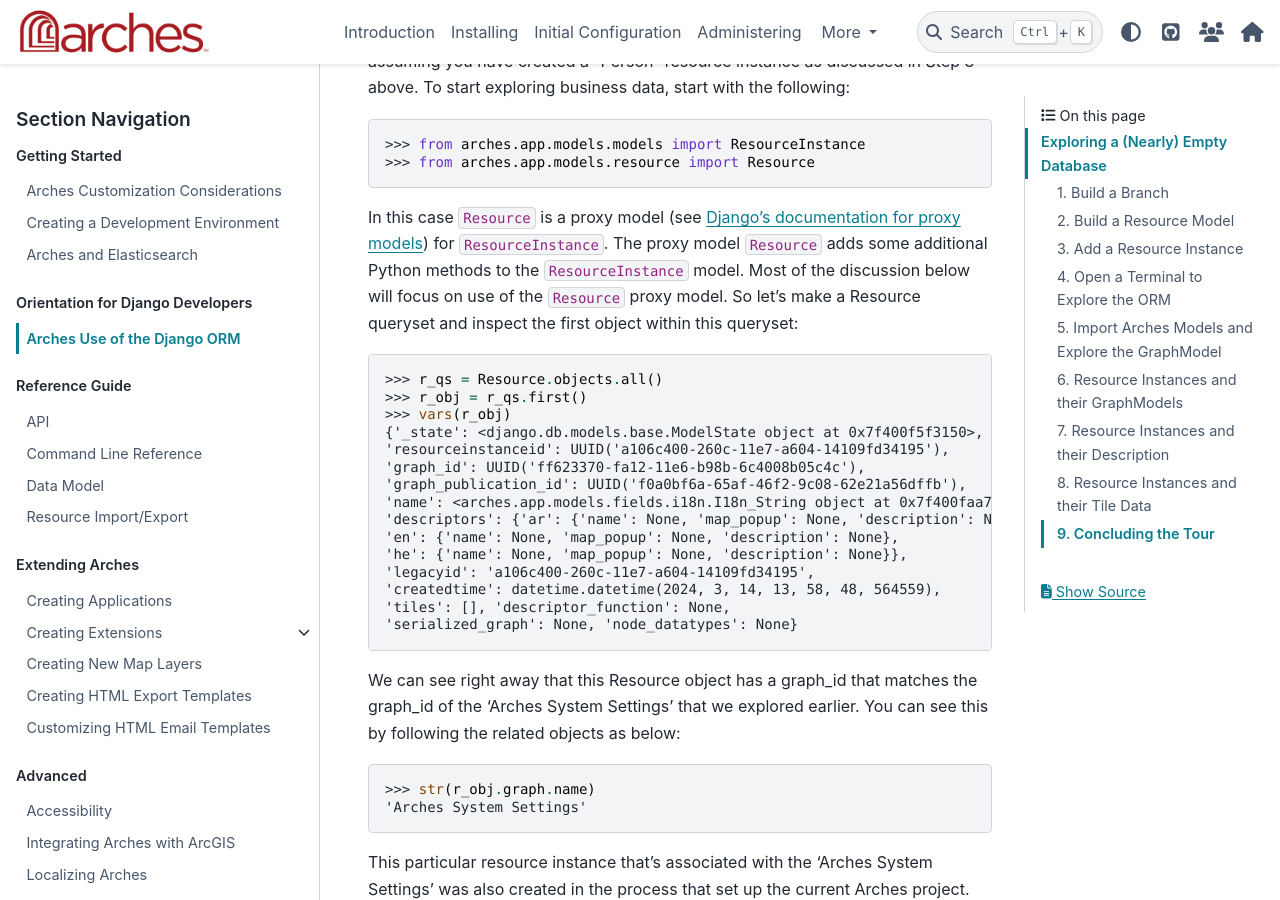
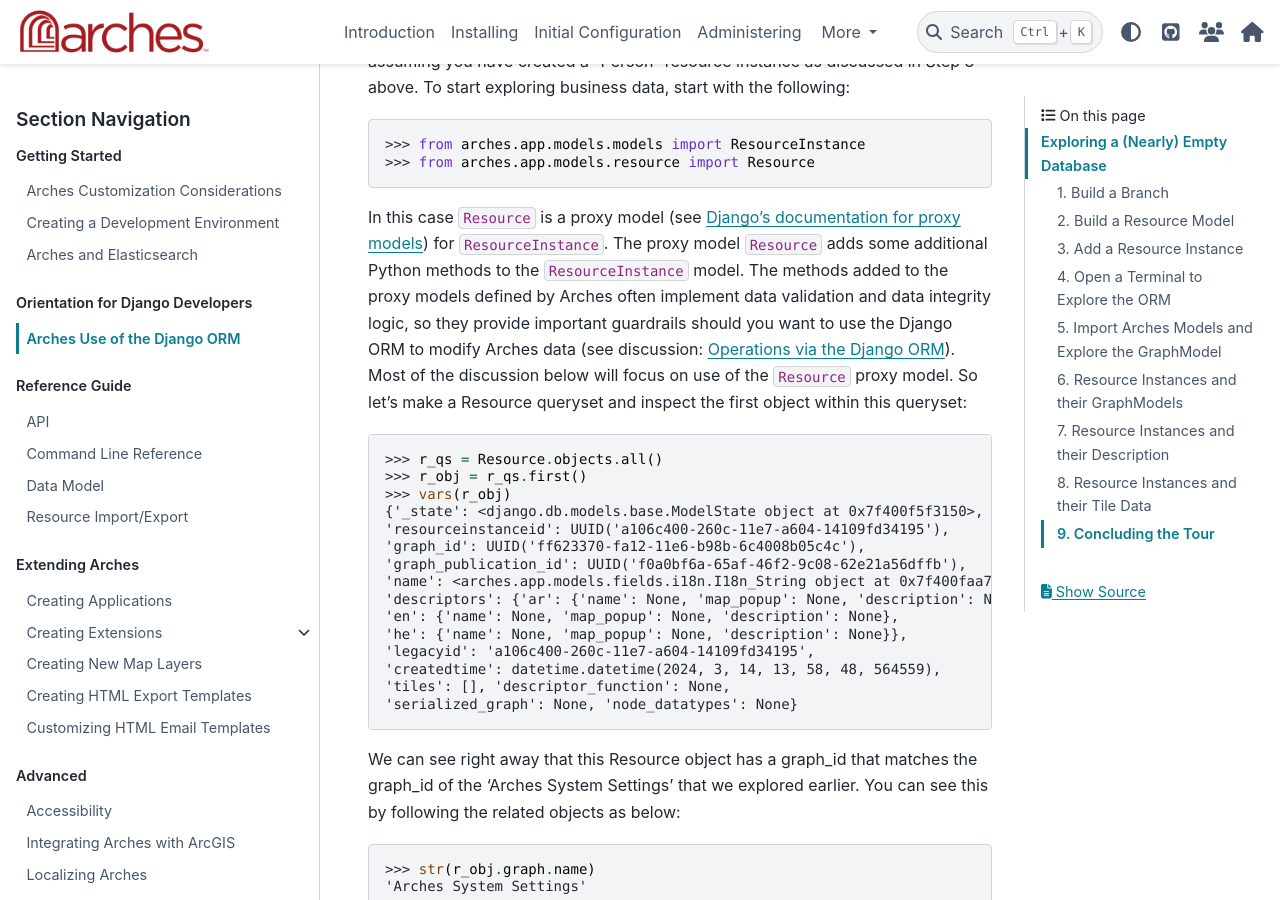
Before and after one commit to archesproject/arches-docs, a Sphinx documentation site: the page built from docs/developing/django-devs/orm-start.rst, in a window 1280 px wide and 900 px high, scrolled down 5173 px. Built offline with Sphinx 7.4.7 and the PyData theme 0.15.4, drawn with Linux system fonts in a browser that asks for light colours.

Commit message:
Reference data life cycle good practices

```diff
--- a/docs/developing/django-devs/orm-start.rst
+++ b/docs/developing/django-devs/orm-start.rst
@@ -156,7 +156,7 @@
     >>> from arches.app.models.resource import Resource
 
 
-In this case ``Resource`` is a proxy model (see `Django's documentation for proxy models <https://docs.djangoproject.com/en/stable/topics/db/models/#proxy-models>`_) for ``ResourceInstance``. The proxy model ``Resource`` adds some additional Python methods to the ``ResourceInstance`` model. Most of the discussion below will focus on use of the ``Resource`` proxy model. So let's make a Resource queryset and inspect the first object within this queryset:
+In this case ``Resource`` is a proxy model (see `Django's documentation for proxy models <https://docs.djangoproject.com/en/stable/topics/db/models/#proxy-models>`_) for ``ResourceInstance``. The proxy model ``Resource`` adds some additional Python methods to the ``ResourceInstance`` model. The methods added to the proxy models defined by Arches often implement data validation and data integrity logic, so they provide important guardrails should you want to use the Django ORM to modify Arches data (see discussion: :ref:`Operations via the Django ORM`). Most of the discussion below will focus on use of the ``Resource`` proxy model. So let's make a Resource queryset and inspect the first object within this queryset:
 
 .. code-block:: python
 
```
